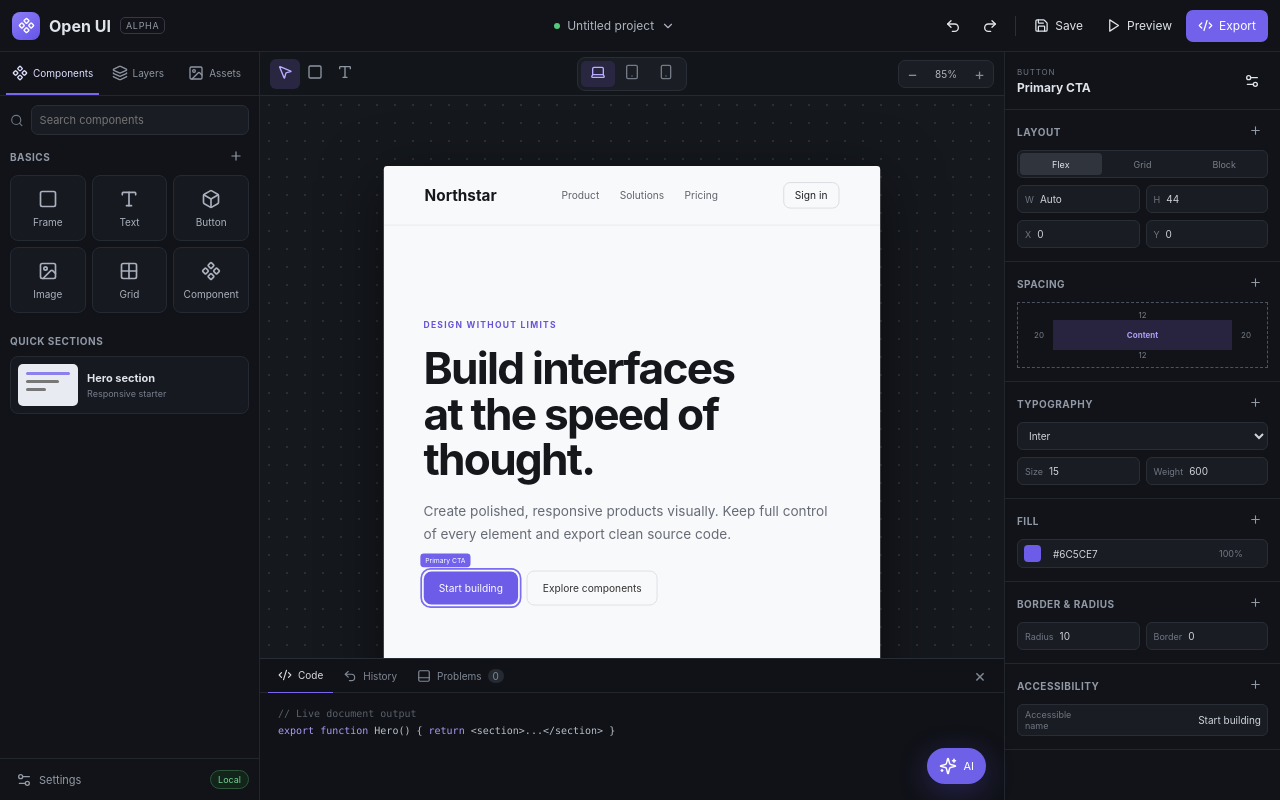
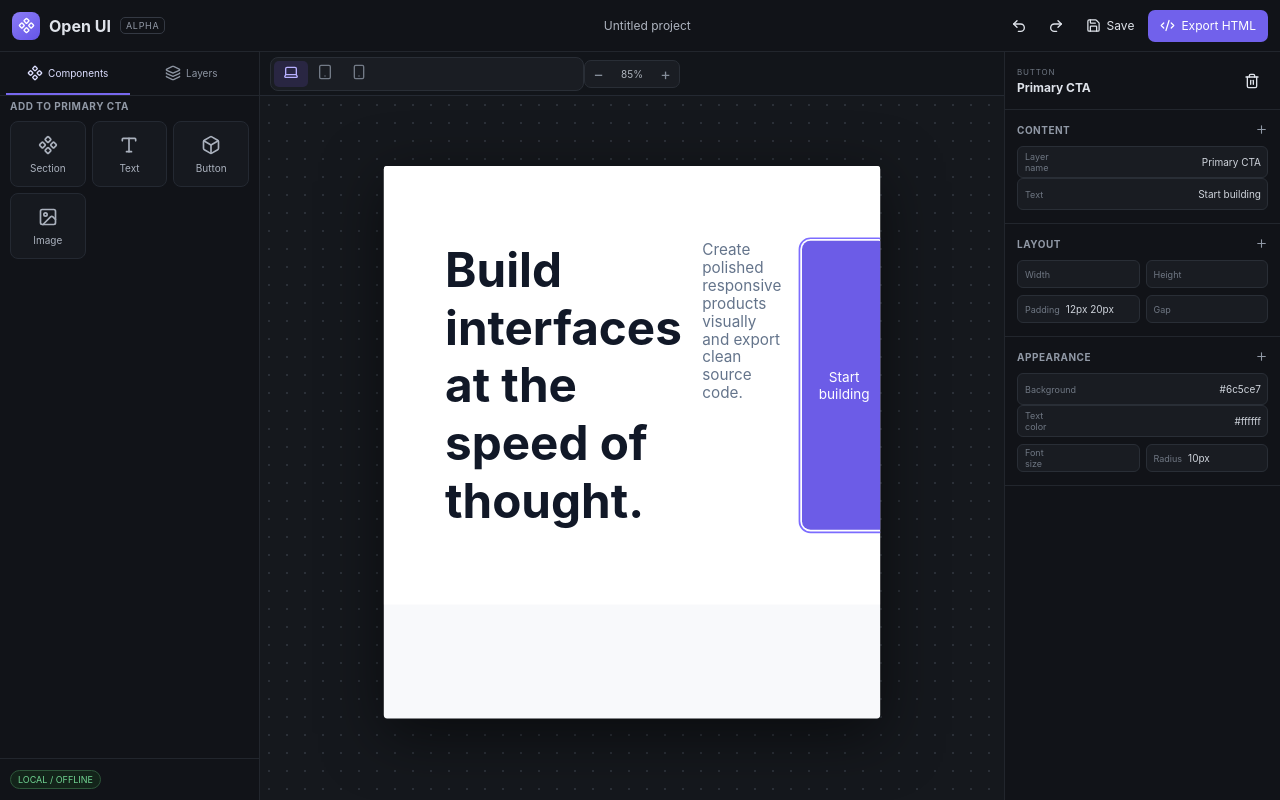
Before and after one commit to nadeemmhdm/open-ui, a React (Vite) app: page / in a window 1280 px wide. Built offline with nearby package versions, Linux system fonts and the light colour scheme.

Commit message:
feat(editor): connect document engine to visual workspace

```diff
--- a/src/App.tsx
+++ b/src/App.tsx
@@ -1,136 +1,50 @@
-import {
-  Box,
-  ChevronDown,
-  Code2,
-  Component,
-  Grid2X2,
-  Image,
-  Layers3,
-  Laptop,
-  MessageSquareText,
-  MousePointer2,
-  PanelBottom,
-  Play,
-  Plus,
-  Redo2,
-  Save,
-  Search,
-  Settings2,
-  Smartphone,
-  Sparkles,
-  Square,
-  Tablet,
-  Type,
-  Undo2,
-} from "lucide-react";
+import { Box, Code2, Component, Image, Laptop, Layers3, Plus, Redo2, Save, Smartphone, Tablet, Trash2, Type, Undo2 } from "lucide-react";
 import { useMemo, useState } from "react";
+import type { ReactNode } from "react";
+import { NodeRenderer } from "./components/NodeRenderer";
+import { exportHtml } from "./lib/exporter";
+import { findNode } from "./lib/document";
+import { useEditorStore } from "./store/editorStore";
+import type { NodeType, OpenUiNode } from "./types/document";
 
 type Device = "desktop" | "tablet" | "mobile";
-type LeftTab = "components" | "layers" | "assets";
-
-const components = [
-  { name: "Frame", icon: Square },
-  { name: "Text", icon: Type },
-  { name: "Button", icon: Box },
-  { name: "Image", icon: Image },
-  { name: "Grid", icon: Grid2X2 },
-  { name: "Component", icon: Component },
+type LeftTab = "components" | "layers";
+const palette: { name: string; type: NodeType; icon: typeof Box }[] = [
+  { name: "Section", type: "section", icon: Component }, { name: "Text", type: "text", icon: Type },
+  { name: "Button", type: "button", icon: Box }, { name: "Image", type: "image", icon: Image },
 ];
 
 export function App() {
-  const [device, setDevice] = useState<Device>("desktop");
-  const [leftTab, setLeftTab] = useState<LeftTab>("components");
-  const [selected, setSelected] = useState("hero-button");
-  const [bottomOpen, setBottomOpen] = useState(true);
-  const [aiOpen, setAiOpen] = useState(false);
-  const [zoom, setZoom] = useState(85);
+  const [device, setDevice] = useState<Device>("desktop"); const [leftTab, setLeftTab] = useState<LeftTab>("components"); const [zoom, setZoom] = useState(85);
+  const document = useEditorStore((s) => s.document); const selectedId = useEditorStore((s) => s.selectedId); const select = useEditorStore((s) => s.select);
+  const add = useEditorStore((s) => s.add); const removeSelected = useEditorStore((s) => s.removeSelected); const patchSelected = useEditorStore((s) => s.patchSelected); const patchStyle = useEditorStore((s) => s.patchStyle);
+  const undo = useEditorStore((s) => s.undo); const redo = useEditorStore((s) => s.redo); const past = useEditorStore((s) => s.past); const future = useEditorStore((s) => s.future);
+  const selected = selectedId ? findNode(document.root, selectedId) : undefined;
+  const canvasWidth = useMemo(() => ({ desktop: 1040, tablet: 760, mobile: 390 })[device], [device]);
+  const addTarget = selected && ["page", "section"].includes(selected.type) ? selected.id : document.root.id;
+  const saveProject = () => download(`${document.name.replace(/\s+/g, "-").toLowerCase()}.openui`, JSON.stringify(document, null, 2), "application/json");
+  const exportProject = () => download("open-ui-export.html", exportHtml(document.root), "text/html");
 
-  const canvasWidth = useMemo(
-    () => ({ desktop: 1040, tablet: 760, mobile: 390 })[device],
-    [device],
-  );
-
-  return (
-    <main className="app-shell">
-      <header className="titlebar">
-        <div className="brand"><span className="brand-mark"><Component size={17} /></span><strong>Open UI</strong><span className="alpha">ALPHA</span></div>
-        <div className="project-title"><span className="status-dot" /> Untitled project <ChevronDown size={14} /></div>
-        <div className="title-actions">
-          <button className="icon-button" title="Undo"><Undo2 size={16} /></button>
-          <button className="icon-button" title="Redo"><Redo2 size={16} /></button>
-          <span className="divider" />
-          <button className="toolbar-button"><Save size={15} /> Save</button>
-          <button className="toolbar-button"><Play size={15} /> Preview</button>
-          <button className="primary-button"><Code2 size={15} /> Export</button>
-        </div>
-      </header>
-
-      <section className="workspace">
-        <aside className="left-panel">
-          <nav className="panel-tabs">
-            <button className={leftTab === "components" ? "active" : ""} onClick={() => setLeftTab("components")}><Component size={16} />Components</button>
-            <button className={leftTab === "layers" ? "active" : ""} onClick={() => setLeftTab("layers")}><Layers3 size={16} />Layers</button>
-            <button className={leftTab === "assets" ? "active" : ""} onClick={() => setLeftTab("assets")}><Image size={16} />Assets</button>
-          </nav>
-          <div className="search"><Search size={15} /><input aria-label="Search panel" placeholder={`Search ${leftTab}`} /></div>
-          {leftTab === "components" && <div className="component-section">
-            <div className="section-heading"><span>Basics</span><button><Plus size={14} /></button></div>
-            <div className="component-grid">{components.map(({ name, icon: Icon }) => <button className="component-tile" key={name}><Icon size={20} /><span>{name}</span></button>)}</div>
-            <div className="section-heading"><span>Quick sections</span></div>
-            <button className="library-card"><div className="library-preview"><span /><span /><span /></div><div><strong>Hero section</strong><small>Responsive starter</small></div></button>
-          </div>}
-          {leftTab === "layers" && <div className="layer-list">
-            <button className="layer"><Layers3 size={14} /> Page</button>
-            <button className="layer indent"><Square size={14} /> Hero</button>
-            <button className="layer indent2"><Type size={14} /> Heading</button>
-            <button className={selected === "hero-button" ? "layer indent2 selected" : "layer indent2"} onClick={() => setSelected("hero-button")}><Box size={14} /> Primary CTA</button>
-          </div>}
-          {leftTab === "assets" && <div className="empty-state"><Image size={30} /><strong>Your assets</strong><span>Images and SVGs stay with your local project.</span><button className="secondary-button"><Plus size={15} /> Add asset</button></div>}
-          <div className="left-footer"><button><Settings2 size={16} /> Settings</button><span className="offline-pill">Local</span></div>
-        </aside>
-
-        <section className="editor-area">
-          <div className="canvas-toolbar">
-            <div className="tool-group"><button className="tool active" title="Select"><MousePointer2 size={16} /></button><button className="tool" title="Frame"><Square size={16} /></button><button className="tool" title="Text"><Type size={16} /></button></div>
-            <div className="device-switcher">
-              <button className={device === "desktop" ? "active" : ""} onClick={() => setDevice("desktop")} title="Desktop"><Laptop size={16} /></button>
-              <button className={device === "tablet" ? "active" : ""} onClick={() => setDevice("tablet")} title="Tablet"><Tablet size={16} /></button>
-              <button className={device === "mobile" ? "active" : ""} onClick={() => setDevice("mobile")} title="Mobile"><Smartphone size={16} /></button>
-            </div>
-            <div className="zoom"><button onClick={() => setZoom(Math.max(25, zoom - 10))}>−</button><span>{zoom}%</span><button onClick={() => setZoom(Math.min(200, zoom + 10))}>+</button></div>
-          </div>
-          <div className="canvas-stage">
-            <div className="artboard" style={{ width: canvasWidth, transform: `scale(${zoom / 100})` }}>
-              <div className="mock-nav"><strong>Northstar</strong><div><span>Product</span><span>Solutions</span><span>Pricing</span></div><button>Sign in</button></div>
-              <div className="mock-hero">
-                <span className="eyebrow">DESIGN WITHOUT LIMITS</span>
-                <h1>Build interfaces<br />at the speed of thought.</h1>
-                <p>Create polished, responsive products visually. Keep full control of every element and export clean source code.</p>
-                <div className="mock-actions"><button className={selected === "hero-button" ? "mock-primary selected-node" : "mock-primary"} onClick={() => setSelected("hero-button")}>Start building</button><button className="mock-secondary">Explore components</button></div>
-              </div>
-            </div>
-          </div>
-          {bottomOpen && <div className="bottom-panel"><div className="bottom-tabs"><button className="active"><Code2 size={14} /> Code</button><button><Undo2 size={14} /> History</button><button><PanelBottom size={14} /> Problems <span className="count">0</span></button><button className="close-bottom" onClick={() => setBottomOpen(false)}>×</button></div><pre><span className="muted">// Live document output</span>{"\n"}<span className="keyword">export function</span> Hero() &#123; <span className="keyword">return</span> &lt;section&gt;...&lt;/section&gt; &#125;</pre></div>}
-          {!bottomOpen && <button className="reopen-bottom" onClick={() => setBottomOpen(true)}><Code2 size={15} /> Code</button>}
-        </section>
-
-        <aside className="right-panel">
-          <div className="inspector-head"><div><small>BUTTON</small><strong>Primary CTA</strong></div><button className="icon-button"><Settings2 size={16} /></button></div>
-          <InspectorSection title="Layout"><div className="segmented"><button className="active">Flex</button><button>Grid</button><button>Block</button></div><div className="field-row"><label>W<input defaultValue="Auto" /></label><label>H<input defaultValue="44" /></label></div><div className="field-row"><label>X<input defaultValue="0" /></label><label>Y<input defaultValue="0" /></label></div></InspectorSection>
-          <InspectorSection title="Spacing"><div className="spacing-box"><span>12</span><div><span>20</span><b>Content</b><span>20</span></div><span>12</span></div></InspectorSection>
-          <InspectorSection title="Typography"><select defaultValue="Inter"><option>Inter</option><option>System UI</option></select><div className="field-row"><label>Size<input defaultValue="15" /></label><label>Weight<input defaultValue="600" /></label></div></InspectorSection>
-          <InspectorSection title="Fill"><div className="color-field"><span className="swatch" /><input defaultValue="#6C5CE7" /><span>100%</span></div></InspectorSection>
-          <InspectorSection title="Border & radius"><div className="field-row"><label>Radius<input defaultValue="10" /></label><label>Border<input defaultValue="0" /></label></div></InspectorSection>
-          <InspectorSection title="Accessibility"><label className="full-field">Accessible name<input defaultValue="Start building" /></label></InspectorSection>
-        </aside>
+  return <main className="app-shell">
+    <header className="titlebar"><div className="brand"><span className="brand-mark"><Component size={17}/></span><strong>Open UI</strong><span className="alpha">ALPHA</span></div><div className="project-title">{document.name}</div><div className="title-actions"><button className="icon-button" disabled={!past.length} onClick={undo}><Undo2 size={16}/></button><button className="icon-button" disabled={!future.length} onClick={redo}><Redo2 size={16}/></button><button className="toolbar-button" onClick={saveProject}><Save size={15}/> Save</button><button className="primary-button" onClick={exportProject}><Code2 size={15}/> Export HTML</button></div></header>
+    <section className="workspace">
+      <aside className="left-panel"><nav className="panel-tabs"><button className={leftTab === "components" ? "active" : ""} onClick={() => setLeftTab("components")}><Component size={16}/>Components</button><button className={leftTab === "layers" ? "active" : ""} onClick={() => setLeftTab("layers")}><Layers3 size={16}/>Layers</button></nav>
+        {leftTab === "components" ? <div className="component-section"><div className="section-heading"><span>Add to {selected?.name ?? "Page"}</span></div><div className="component-grid">{palette.map(({name,type,icon:Icon}) => <button className="component-tile" key={type} onClick={() => add(type, addTarget)}><Icon size={20}/><span>{name}</span></button>)}</div></div> : <div className="layer-list"><Layer node={document.root} depth={0}/></div>}
+        <div className="left-footer"><span className="offline-pill">LOCAL / OFFLINE</span></div>
+      </aside>
+      <section className="editor-area"><div className="canvas-toolbar"><div className="device-switcher"><button className={device === "desktop" ? "active" : ""} onClick={() => setDevice("desktop")}><Laptop size={16}/></button><button className={device === "tablet" ? "active" : ""} onClick={() => setDevice("tablet")}><Tablet size={16}/></button><button className={device === "mobile" ? "active" : ""} onClick={() => setDevice("mobile")}><Smartphone size={16}/></button></div><div className="zoom"><button onClick={() => setZoom(Math.max(25,zoom-10))}>−</button><span>{zoom}%</span><button onClick={() => setZoom(Math.min(200,zoom+10))}>+</button></div></div>
+        <div className="canvas-stage" onClick={() => select(document.root.id)}><div className="artboard" style={{width:canvasWidth, transform:`scale(${zoom/100})`, transformOrigin:"top center"}}><NodeRenderer node={document.root}/></div></div>
       </section>
-
-      <button className={aiOpen ? "ai-fab open" : "ai-fab"} onClick={() => setAiOpen(!aiOpen)}><Sparkles size={18} /><span>AI</span></button>
-      {aiOpen && <aside className="ai-panel"><header><div><Sparkles size={17} /><strong>Open UI AI</strong></div><span className="local-badge">LOCAL</span></header><div className="ai-body"><div className="ai-welcome"><MessageSquareText size={30} /><strong>Design with your local model</strong><p>Ask for a layout or select an element and describe a change. Proposed edits remain reviewable and undoable.</p></div></div><div className="ai-input"><textarea placeholder="e.g. Make this hero more minimal..." /><button><Sparkles size={16} /></button></div></aside>}
-    </main>
-  );
+      <aside className="right-panel">{selected ? <><div className="inspector-head"><div><small>{selected.type.toUpperCase()}</small><strong>{selected.name}</strong></div>{selected.type !== "page" && <button className="icon-button" onClick={removeSelected} title="Delete"><Trash2 size={16}/></button>}</div>
+        <InspectorSection title="Content"><label className="full-field">Layer name<input value={selected.name} onChange={(e)=>patchSelected({name:e.target.value})}/></label>{(selected.type === "text" || selected.type === "button") && <label className="full-field">Text<input value={selected.props.text ?? ""} onChange={(e)=>patchSelected({props:{...selected.props,text:e.target.value}})}/></label>}{selected.type === "image" && <><label className="full-field">Image URL<input value={selected.props.src ?? ""} onChange={(e)=>patchSelected({props:{...selected.props,src:e.target.value}})}/></label><label className="full-field">Alt text<input value={selected.props.alt ?? ""} onChange={(e)=>patchSelected({props:{...selected.props,alt:e.target.value}})}/></label></>}</InspectorSection>
+        <InspectorSection title="Layout"><div className="field-row"><Field label="Width" value={selected.style.width ?? ""} set={(v)=>patchStyle({width:v})}/><Field label="Height" value={selected.style.height ?? ""} set={(v)=>patchStyle({height:v})}/></div><div className="field-row"><Field label="Padding" value={selected.style.padding ?? ""} set={(v)=>patchStyle({padding:v})}/><Field label="Gap" value={selected.style.gap ?? ""} set={(v)=>patchStyle({gap:v})}/></div></InspectorSection>
+        <InspectorSection title="Appearance"><label className="full-field">Background<input value={selected.style.background ?? ""} placeholder="#ffffff" onChange={(e)=>patchStyle({background:e.target.value})}/></label><label className="full-field">Text color<input value={selected.style.color ?? ""} placeholder="#111827" onChange={(e)=>patchStyle({color:e.target.value})}/></label><div className="field-row"><Field label="Font size" value={selected.style.fontSize ?? ""} set={(v)=>patchStyle({fontSize:v})}/><Field label="Radius" value={selected.style.borderRadius ?? ""} set={(v)=>patchStyle({borderRadius:v})}/></div></InspectorSection>
+      </> : <div className="empty-state">Select an element</div>}</aside>
+    </section>
+  </main>;
 }
 
-function InspectorSection({ title, children }: { title: string; children: React.ReactNode }) {
-  return <section className="inspector-section"><div className="section-heading"><span>{title}</span><button><Plus size={13} /></button></div>{children}</section>;
-}
+function Layer({node,depth}:{node:OpenUiNode;depth:number}) { const selectedId=useEditorStore((s)=>s.selectedId); const select=useEditorStore((s)=>s.select); return <>{<button className={selectedId===node.id?"layer selected":"layer"} style={{paddingLeft:12+depth*16}} onClick={()=>select(node.id)}><Layers3 size={14}/>{node.name}</button>}{node.children.map((child)=><Layer key={child.id} node={child} depth={depth+1}/>)}</>; }
+function Field({label,value,set}:{label:string;value:string;set:(v:string)=>void}) { return <label>{label}<input value={value} onChange={(e)=>set(e.target.value)}/></label>; }
+function InspectorSection({title,children}:{title:string;children:ReactNode}) { return <section className="inspector-section"><div className="section-heading"><span>{title}</span><Plus size={13}/></div>{children}</section>; }
+function download(name:string,content:string,type:string){ const blob=new Blob([content],{type}); const url=URL.createObjectURL(blob); const a=document.createElement("a"); a.href=url; a.download=name; a.click(); URL.revokeObjectURL(url); }
```
